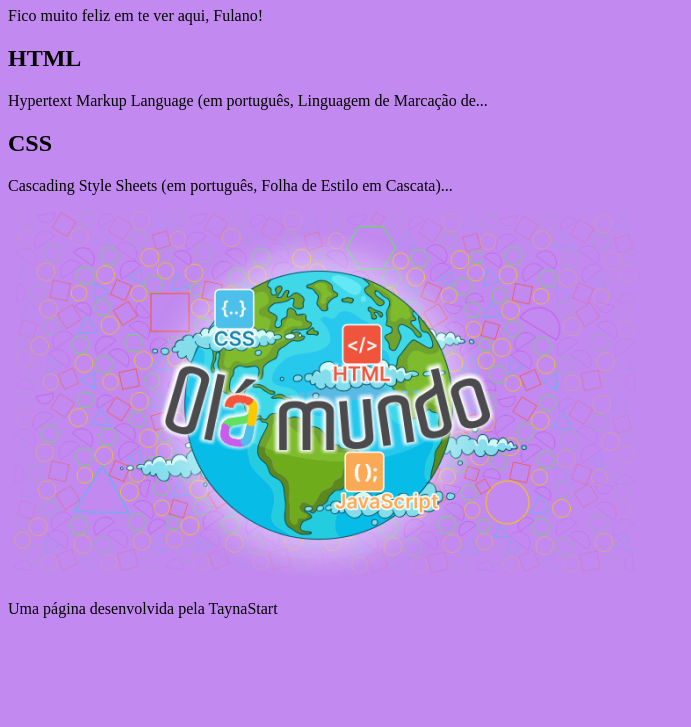
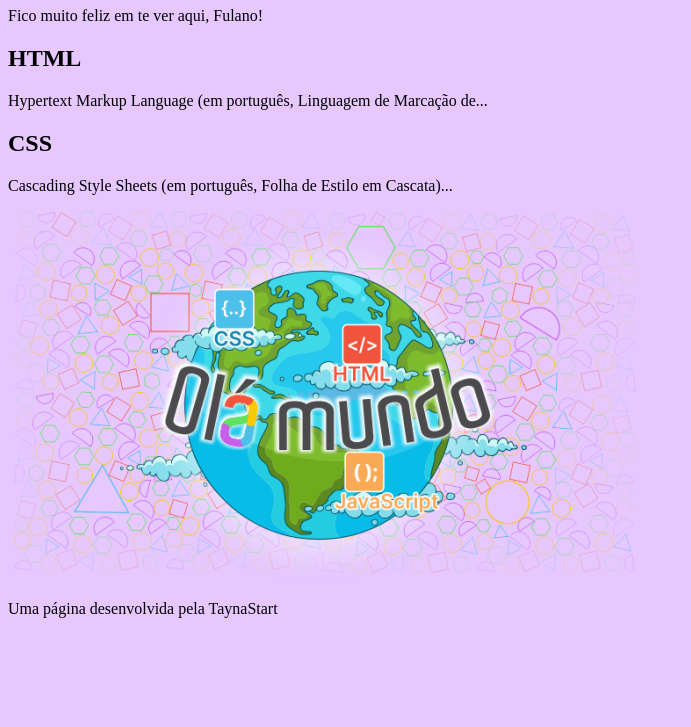
Before and after one commit to TeacherTay/FORM2, a plain HTML site: page index.html in a window 1280 px wide. Shown: the part 73-800 px from the top of the page, without its empty margins (0-691 px from the left). Drawn offline with Linux system fonts and the light colour scheme.

Commit message:
gfdgdfer

```diff
--- a/style.css
+++ b/style.css
@@ -1,4 +1,4 @@
 body  {
-	background-color: #c28af0;
+	background-color: #e6c8ff;
 	color: rgb(0, 0, 0);
  }
```
